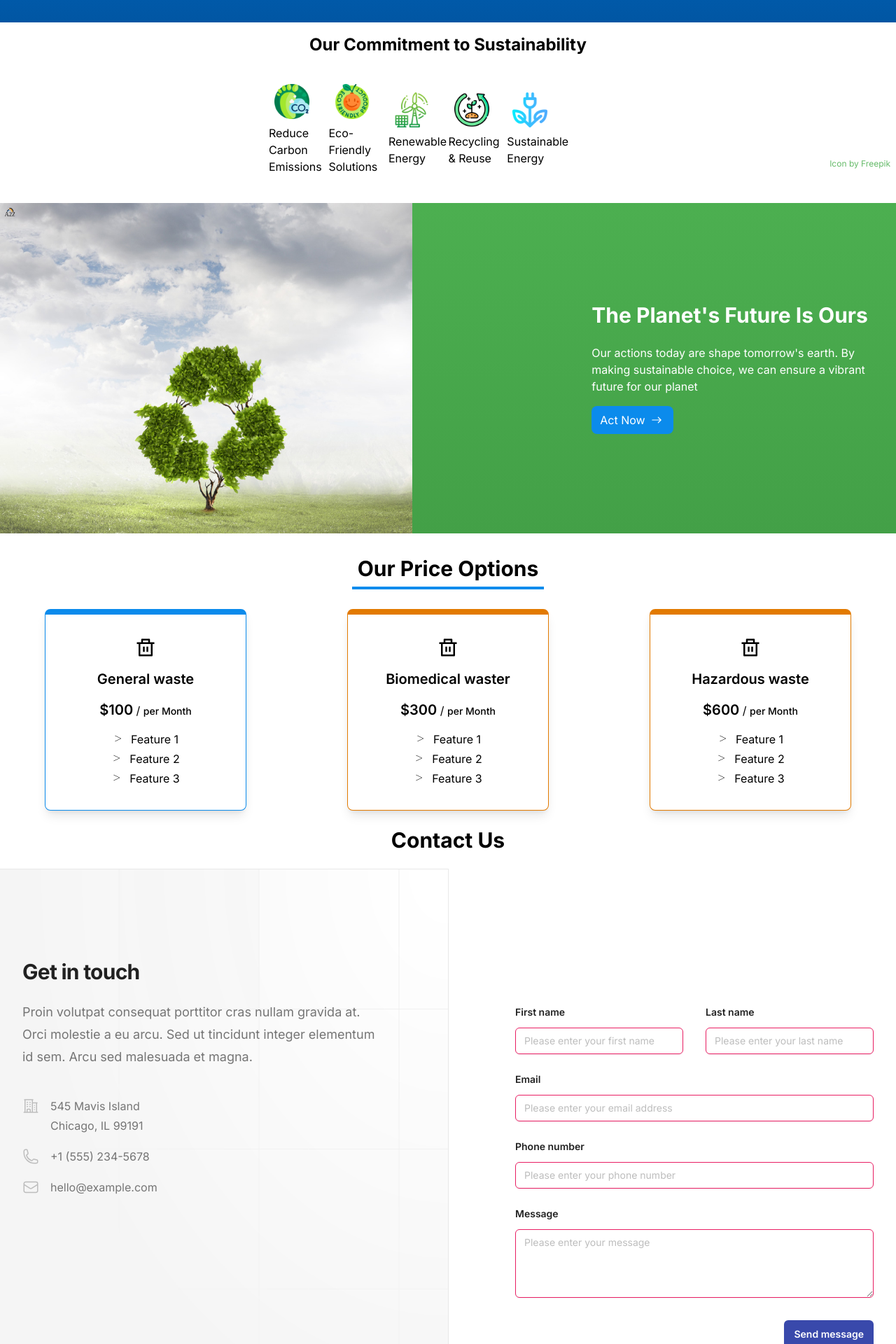
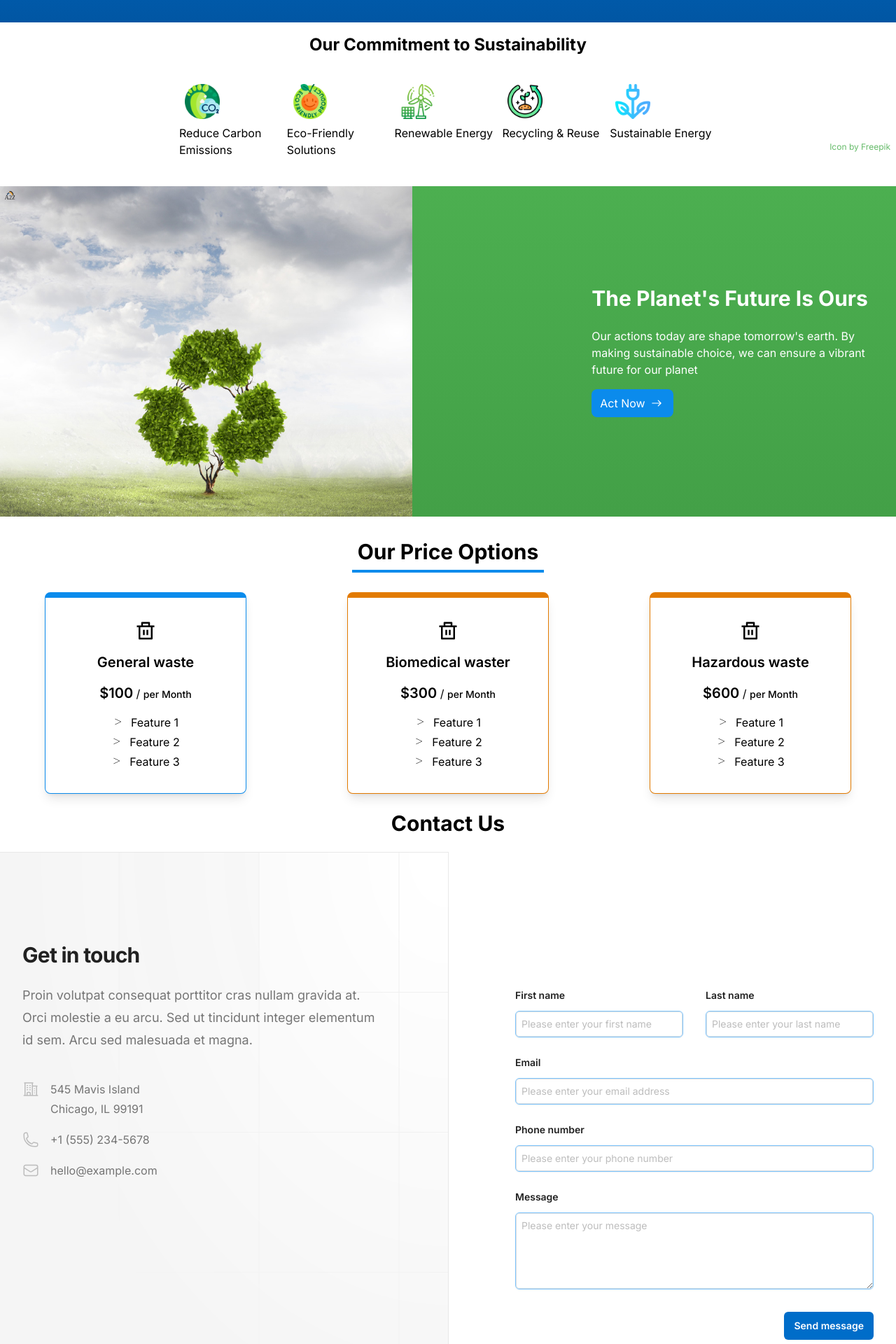
Before and after one commit to hbclark/a2z, a Next.js app: page / in a window 1280 px wide. Shown: the part 2480-4400 px from the top of the page at 70% size. Built offline with nearby package versions, Linux system fonts and the light colour scheme; grey boxes are pictures that could not be loaded.

Commit message:
minor fix

```diff
--- a/src/components/Contact/index.js
+++ b/src/components/Contact/index.js
@@ -95,11 +95,7 @@ export default function Contact() {
                     name="first-name"
                     id="first-name"
                     autoComplete="given-name"
-                    className="mt-1 block w-full px-3 py-2 bg-white border border-slate-300 rounded-md text-sm shadow-sm placeholder-slate-400
-                    focus:outline-none focus:border-sky-500 focus:ring-1 focus:ring-sky-500
-                    disabled:bg-slate-50 disabled:text-slate-500 disabled:border-slate-200 disabled:shadow-none
-                    invalid:border-pink-500 invalid:text-pink-600
-                    focus:invalid:border-pink-500 focus:invalid:ring-pink-500"
+                    className="block px-2 w-full rounded-md border py-1.5 text-gray-900 shadow-sm ring-1 ring-inset ring-gray-300 placeholder:text-gray-400 focus:ring-2 focus:ring-inset focus:ring-retroBlue-500 sm:text-sm sm:leading-6 border-retroBlue-300 "
                     placeholder="Please enter your first name"
                     required
                   />
@@ -115,11 +111,7 @@ export default function Contact() {
                     name="last-name"
                     id="last-name"
                     autoComplete="family-name"
-                    className="mt-1 block w-full px-3 py-2 bg-white border border-slate-300 rounded-md text-sm shadow-sm placeholder-slate-400
-                    focus:outline-none focus:border-sky-500 focus:ring-1 focus:ring-sky-500
-                    disabled:bg-slate-50 disabled:text-slate-500 disabled:border-slate-200 disabled:shadow-none
-                    invalid:border-pink-500 invalid:text-pink-600
-                    focus:invalid:border-pink-500 focus:invalid:ring-pink-500"
+                    className="block px-2 w-full rounded-md border py-1.5 text-gray-900 shadow-sm ring-1 ring-inset ring-gray-300 placeholder:text-gray-400 focus:ring-2 focus:ring-inset focus:ring-retroBlue-500 sm:text-sm sm:leading-6 border-retroBlue-300"
                     placeholder="Please enter your last name"
                     required
                   />
@@ -135,11 +127,7 @@ export default function Contact() {
                     name="email"
                     id="email"
                     autoComplete="email"
-                    className="mt-1 block w-full px-3 py-2 bg-white border border-slate-300 rounded-md text-sm shadow-sm placeholder-slate-400
-                    focus:outline-none focus:border-sky-500 focus:ring-1 focus:ring-sky-500
-                    disabled:bg-slate-50 disabled:text-slate-500 disabled:border-slate-200 disabled:shadow-none
-                    invalid:border-pink-500 invalid:text-pink-600
-                    focus:invalid:border-pink-500 focus:invalid:ring-pink-500"
+                    className="block px-2 w-full rounded-md border py-1.5 text-gray-900 shadow-sm ring-1 ring-inset ring-gray-300 placeholder:text-gray-400 focus:ring-2 focus:ring-inset focus:ring-retroBlue-500 sm:text-sm sm:leading-6 border-retroBlue-300"
                     placeholder="Please enter your email address"
                     required
                   />
@@ -155,11 +143,7 @@ export default function Contact() {
                     name="phone-number"
                     id="phone-number"
                     autoComplete="tel"
-                    className="mt-1 block w-full px-3 py-2 bg-white border border-slate-300 rounded-md text-sm shadow-sm placeholder-slate-400
-                    focus:outline-none focus:border-sky-500 focus:ring-1 focus:ring-sky-500
-                    disabled:bg-slate-50 disabled:text-slate-500 disabled:border-slate-200 disabled:shadow-none
-                    invalid:border-pink-500 invalid:text-pink-600
-                    focus:invalid:border-pink-500 focus:invalid:ring-pink-500"
+                    className="block px-2 w-full rounded-md border py-1.5 text-gray-900 shadow-sm ring-1 ring-inset ring-gray-300 placeholder:text-gray-400 focus:ring-2 focus:ring-inset focus:ring-retroBlue-500 sm:text-sm sm:leading-6 border-retroBlue-300"
                     placeholder="Please enter your phone number"
                     required
                   />
@@ -174,11 +158,7 @@ export default function Contact() {
                     name="message"
                     id="message"
                     rows={4}
-                    className="mt-1 block w-full px-3 py-2 bg-white border border-slate-300 rounded-md text-sm shadow-sm placeholder-slate-400
-                    focus:outline-none focus:border-sky-500 focus:ring-1 focus:ring-sky-500
-                    disabled:bg-slate-50 disabled:text-slate-500 disabled:border-slate-200 disabled:shadow-none
-                    invalid:border-pink-500 invalid:text-pink-600
-                    focus:invalid:border-pink-500 focus:invalid:ring-pink-500"
+                    className="block px-2 w-full rounded-md border py-1.5 text-gray-900 shadow-sm ring-1 ring-inset ring-gray-300 placeholder:text-gray-400 focus:ring-2 focus:ring-inset focus:ring-retroBlue-500 sm:text-sm sm:leading-6 border-retroBlue-300"
                     placeholder="Please enter your message"
                     required
                     defaultValue={''}
@@ -189,7 +169,7 @@ export default function Contact() {
             <div className="mt-8 flex justify-end">
               <button
                 type="submit"
-                className="rounded-md bg-indigo-600 px-3.5 py-2.5 text-center text-sm font-semibold text-white shadow-sm hover:bg-indigo-500 focus-visible:outline focus-visible:outline-2 focus-visible:outline-offset-2 focus-visible:outline-indigo-600"
+                className="rounded-md bg-retroBlue-600 px-3.5 py-2.5 text-center text-sm font-semibold text-white shadow-sm hover:bg-retroBlue-500 focus-visible:outline focus-visible:outline-2 focus-visible:outline-offset-2 focus-visible:outline-retroBlue-600"
               >
                 Send message
               </button>
--- a/src/components/Footer/index.js
+++ b/src/components/Footer/index.js
@@ -43,22 +43,23 @@ export default function Footer() {
             <section className="mb-3 lg:mb-0">
                 <h2 className="text-xl border-goldenYellow-400 border-b-2 mb-2 ">Quick Links</h2>
                 <ul>
+                    <motion.li className="flex pb-2 text-gray-800 hover:text-gray-600 hover:underline hover:-translate-y-[2px] transition-transform"
+                    initial={{ x: -20, opacity: 0 }}  whileInView={{x:0, opacity: 1}} transition={{duration: 0.2,ease: "easeInOut"}} whileHover={{y:-2}}
+
+                    ><FaArrowRight className="mt-1 mr-1 text-retroBlue-700 "/><Link href="/">Home</Link></motion.li>
                     <motion.li className="flex py-1 text-gray-800 hover:text-gray-600 hover:underline hover:-translate-y-[2px] transition-transform"
-                    initial={{ x: -20, opacity: 0 }}  whileInView={{x:0, opacity: 1}} transition={{duration: 0.2,ease: "easeInOut"}}
-                    ><FaArrowRight className="mt-1 mr-1 "/><Link href="/">Home</Link></motion.li>
+                     initial={{ x: -20, opacity: 0 }}  whileInView={{x:0, opacity: 1}} transition={{duration: 0.2,ease: "easeInOut"}} whileHover={{y:-2}}><FaArrowRight className="mt-1 mr-1 text-retroBlue-700"/><Link href="/purpose">Purpose</Link></motion.li>
                     <motion.li className="flex py-1 text-gray-800 hover:text-gray-600 hover:underline hover:-translate-y-[2px] transition-transform"
-                     initial={{ x: -20, opacity: 0 }}  whileInView={{x:0, opacity: 1}} transition={{duration: 0.2,ease: "easeInOut"}}><FaArrowRight className="mt-1 mr-1 "/><Link href="/purpose">Purpose</Link></motion.li>
+                     initial={{ x: -20, opacity: 0 }}  whileInView={{x:0, opacity: 1}} transition={{duration: 0.2,ease: "easeInOut"}} whileHover={{y:-2}}><FaArrowRight className="mt-1 mr-1 text-retroBlue-700 "/><Link href="/about">About Us</Link></motion.li>
                     <motion.li className="flex py-1 text-gray-800 hover:text-gray-600 hover:underline hover:-translate-y-[2px] transition-transform"
-                     initial={{ x: -20, opacity: 0 }}  whileInView={{x:0, opacity: 1}} transition={{duration: 0.2,ease: "easeInOut"}}><FaArrowRight className="mt-1 mr-1 "/><Link href="/about">About Us</Link></motion.li>
-                    <motion.li className="flex py-1 text-gray-800 hover:text-gray-600 hover:underline hover:-translate-y-[2px] transition-transform"
-                     initial={{ x: -20, opacity: 0 }}  whileInView={{x:0, opacity: 1}} transition={{duration: 0.2,ease: "easeInOut"}}><FaArrowRight className="mt-1 mr-1 "/><Link href="/contact">Contact Us</Link></motion.li>
+                     initial={{ x: -20, opacity: 0 }}  whileInView={{x:0, opacity: 1}} transition={{duration: 0.2,ease: "easeInOut"}} whileHover={{y:-2}}><FaArrowRight className="mt-1 mr-1 text-retroBlue-700 "/><Link href="/contact">Contact Us</Link></motion.li>
                 </ul>
             </section>
             <section>
                 <p className="mb-4 "><span className="border-b-2 border-goldenYellow-400 text-xl">Our NewsLetter</span></p>
                 <form className="flex gap-2 w-max-full sm:flex-row flex-col">
-                    <input type="email" placeholder="Email" className="border-2 border-gray-300 px-2 py-1 rounded-md"/>
-                    <button className="bg-goldenYellow-600 text-white px-2 py-1 border-1 border-transparent rounded-md hover:text-goldenYellow-500 hover:outline-1 hover:outline hover:outline-goldenYellow-500 hover:bg-transparent transition-transform">Subscribe</button>
+                    <input type="email" placeholder="Email" className="block px-2 w-full rounded-md border py-1.5 text-gray-900 shadow-sm ring-1 ring-inset ring-gray-300 placeholder:text-gray-400 focus:ring-2 focus:ring-inset focus:ring-retroBlue-500 sm:text-sm sm:leading-6 border-retroBlue-300"/>
+                    <button className="bg-goldenYellow-600 text-black px-2 py-1 border-1 border-transparent rounded-md hover:text-goldenYellow-900 hover:outline-1 hover:outline hover:outline-goldenYellow-500 hover:bg-transparent transition-transform">Subscribe</button>
                 </form>
             </section>
             <section></section>
--- a/src/components/GreenIcons/index.js
+++ b/src/components/GreenIcons/index.js
@@ -68,28 +68,28 @@ export default function GreenIcons(){
 
 
     return (
-        <div className="my-4">
+        <div className="my-4 relative">
           <h2 className="text-2xl font-bold text-center">Our Commitment to Sustainability</h2>
-            <div className="relative grid grid-cols-6 gap-y-4 gap-x-[1px] px-0  mt-10 mb-4 lg:px-64 xl:px-96 ">
+        <div className=" grid grid-cols-1 lg:grid-cols-5 gap-y-4 gap-x-[1px] px-2 justify-self-center  lg:px-64 mt-10 mb-4 max-w-7xl mx-auto ">
       {icons.map((icon, index) => (
-        <motion.div key={index} className="col-span-1 flex justify-self-center items-center"
+        <motion.div key={index} className="col-span-1 flex  flex-row lg:flex-col justify-start  gap-x-20  "
         variants= {fadeInOutAnimationVariants}
         initial="initial"
         whileInView = "animate"
         custom = {index}
 
         >
-          <div> <Image src={icon.src} alt={icon.alt} width={50} height={50} className="ml-2" />
+           <Image src={icon.src} alt={icon.alt} width={50} height={50} className="ml-2 " />
             <p className="mt-2">{icon.desc}</p>
-          </div>
+
 
         </motion.div>
       ))}
-      <Link href="https://www.freepik.com/search"
-className="absolute bottom-2 right-2 text-green-400 text-xs">Icon by Freepik</Link>
+
     </div>
 
-
+    <Link href="https://www.freepik.com/search"
+className="absolute bottom-2 right-2 text-green-400 text-xs">Icon by Freepik</Link>
 
 
         </div>
```
